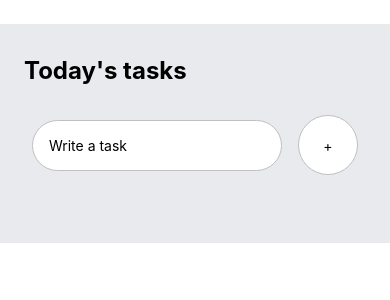
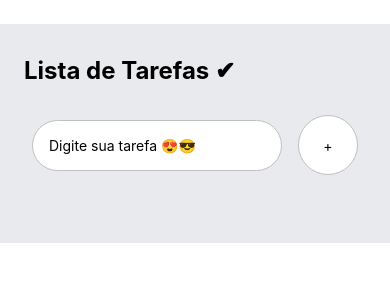
Before and after one commit to ElbertRibeiro/todo-list, a React Native app: screen / in a window 390 px wide. Shown: the top 300 px of the page. Built offline with nearby package versions, Linux system fonts and the light colour scheme.

Commit message:
refatoração

```diff
--- a/src/components/index.tsx
+++ b/src/componentsTask/index.tsx
@@ -1,8 +1,8 @@
 import React from 'react';
 import { View, Text } from 'react-native';
-import styles from './styles';
+import { styles } from './styles';
 
-export default function Task(props: any) {
+export function Task(props: any) {
   return (
     <View style={styles.item}>
       <View style={styles.itemLeft}>
--- a/src/components/styles.tsx
+++ b/src/componentsTask/styles.tsx
@@ -1,7 +1,6 @@
 import { StyleSheet } from 'react-native';
 
-
-const styles = StyleSheet.create({
+export const styles = StyleSheet.create({
     item: {
         backgroundColor: '#FFF',
         padding: 15,
@@ -35,5 +34,3 @@ const styles = StyleSheet.create({
         borderRadius: 5,
     },
 });
-
-export default styles;
--- a/src/homePage/index.tsx
+++ b/src/homePage/index.tsx
@@ -1,33 +1,33 @@
 import React, { useState } from 'react';
 import { KeyboardAvoidingView, Text, View, TextInput, TouchableOpacity, Keyboard, ScrollView, Platform } from 'react-native';
 
-import Task from '../components';
+import { Task } from '../componentsTask';
 import { styles } from './styles';
 
 export function Home() {
-    const [task, setTask] = useState<any | null>();
+    const [task, setTask] = useState<string | undefined>();
     const [taskItems, setTaskItems] = useState([] as any);
     const handleAddTask = () => {
         Keyboard.dismiss();
-        setTaskItems([...taskItems, task])
+        setTaskItems([...taskItems, task]);
         setTask(undefined);
     }
     const completeTask = (index: any) => {
         let itemsCopy = [...taskItems];
         itemsCopy.splice(index, 1);
-        setTaskItems(itemsCopy)
+        setTaskItems(itemsCopy);
     }
     return (
         <View style={styles.container}>
             <View style={styles.tasksWrapper}>
-                <Text style={styles.sectionTitle}>Today's tasks</Text>
+                <Text style={styles.sectionTitle}>Lista de Tarefas ✔</Text>
                 <KeyboardAvoidingView
                     behavior={Platform.OS === 'ios' ? 'padding' : 'height'}
                     style={styles.writeTaskWrapper}
                 >
                     <TextInput
                         style={styles.input}
-                        placeholder='Write a task'
+                        placeholder= 'Digite sua tarefa 😍😎'
                         value={task}
                         onChangeText={text => setTask(text)} />
                     <TouchableOpacity onPress={() => handleAddTask()}>
```
